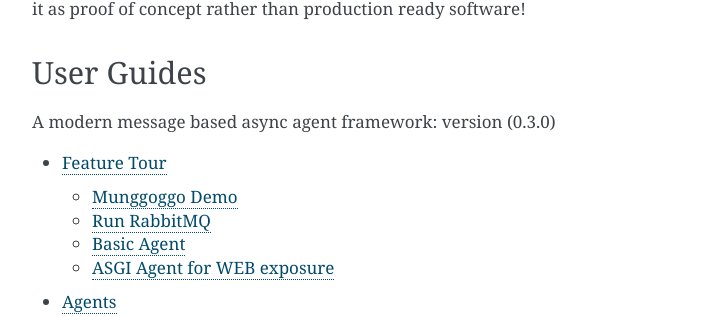
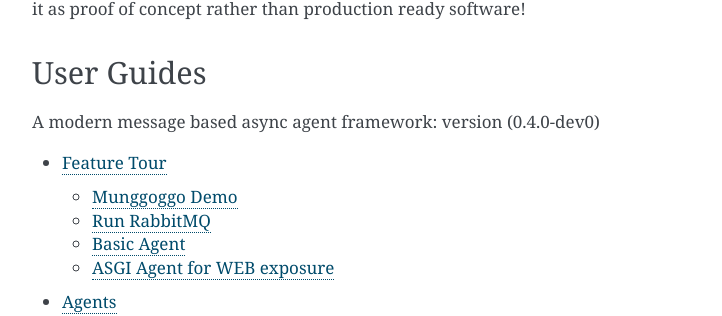
Before and after one commit to sysid/munggoggo, a Sphinx documentation site: the page built from docs/source/index.rst, in a window 1280 px wide and 900 px high, scrolled down 2092 px. Shown: the part 150-466 px from the top of the window, without its empty margins (388-1110 px from the left). Built offline with Sphinx 7.4.7, drawn with Linux system fonts in a browser that asks for light colours.

Commit message:
Bump version: 0.3.0 → 0.4.0-dev0

```diff
--- a/docs/source/index.rst
+++ b/docs/source/index.rst
@@ -110,7 +110,7 @@
 
 User Guides
 -----------
-A modern message based async agent framework: version (0.3.0)
+A modern message based async agent framework: version (0.4.0-dev0)
 
 .. toctree::
    :maxdepth: 2
--- a/munggoggo/__init__.py
+++ b/munggoggo/__init__.py
@@ -1 +1 @@
-VERSION = "0.3.0"
+VERSION = "0.4.0-dev0"
```
Also changed, not shown: .bumpversion.cfg, 1 other file.
